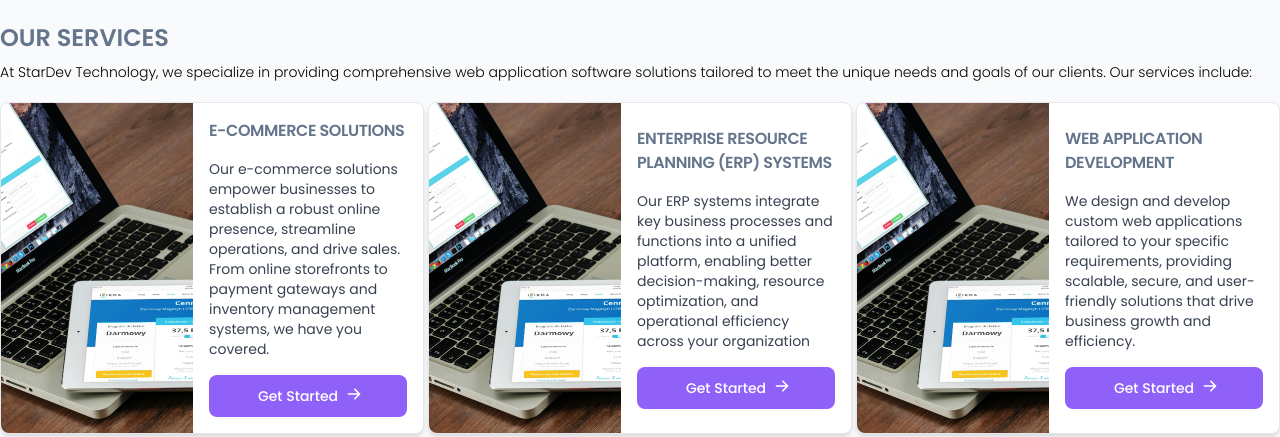
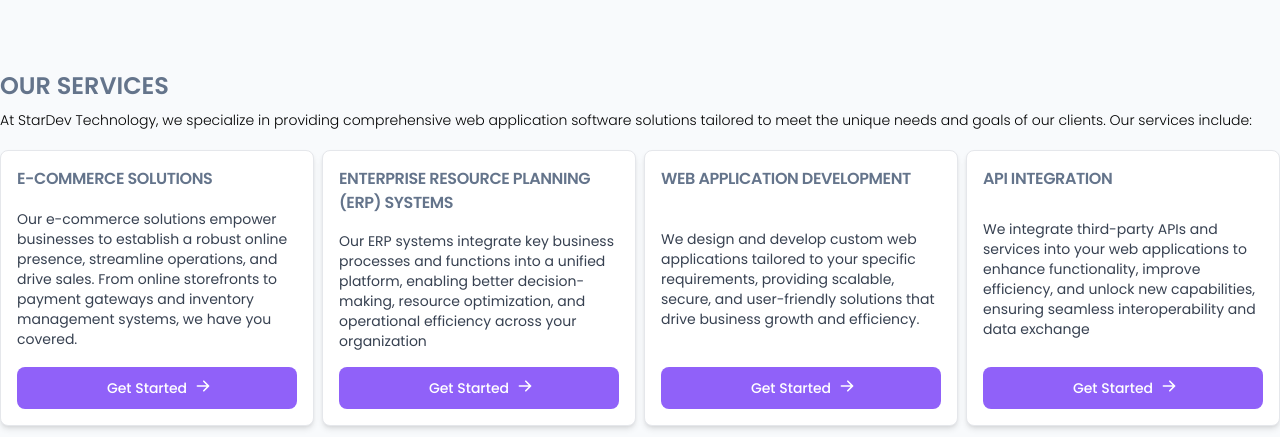
Before and after one commit to NzizaOscar250/StarDev, a React (Vite) app: page / in a window 1280 px wide. Shown: the part 454-891 px from the top of the page. Built offline with nearby package versions, Linux system fonts and the light colour scheme; grey boxes are pictures that could not be loaded.

Commit message:
added profile on whatsapp

```diff
--- a/src/pages/Pricing.jsx
+++ b/src/pages/Pricing.jsx
@@ -19,7 +19,8 @@
               Hourly Rates
               </h5>
               <p className="font-normal text-sm text-gray-700 dark:text-gray-400">
-              For projects where the scope is not fully defined or requires ongoing development and support, we offer hourly rates.
+              For projects where the scope is not fully defined or requires ongoing development and support,
+              we offer hourly rates.
 
               </p>
 
@@ -33,7 +34,8 @@
               Fixed-Price Projects
               </h5>
               <p className="font-normal text-sm text-gray-700 dark:text-gray-400">
-              For well-defined projects with clear requirements, we provide fixed-price quotes to ensure transparency and budget predictability.
+              For well-defined projects with clear requirements,
+              we provide fixed-price quotes to ensure transparency and budget predictability.
 
               </p>
 
@@ -57,13 +59,13 @@
            </Card>
 
     </div>
-    <Blockquote className="my-4 border-l-4 border-gray-300 bg-purple-300 p-4 dark:border-gray-500
+    {/* <Blockquote className="my-4 border-l-4 border-gray-300 bg-purple-300 p-4 dark:border-gray-500
      dark:bg-gray-800 font-semibold  text-sm text-slate-500">
     To receive a personalized quote for your project or to learn more about our pricing options,
     please contact us. Our team will be happy to discuss your project requirements, provide an estimate, and answer any questions you may have.
 
 
-      </Blockquote>
+      </Blockquote> */}
     </div>
 
   );
--- a/src/pages/Whatsapp.jsx
+++ b/src/pages/Whatsapp.jsx
@@ -6,8 +6,9 @@
   const handleSubmit = (e)=>{
     e.preventDefault()
     console.log(e)
+
   }
   return (
-      <FloatingWhatsApp chatMessage=" Welcome to StarDev Technology!  Let's chat and turn your ideas into reality"  statusMessage="Innovate. Illuminate. Elevate." phoneNumber='+25 0785140170' accountName='StarDev Technology' avatar={profile}  onSubmit={handleSubmit} />
+      <FloatingWhatsApp  notificationLoop={2} chatMessage=" Welcome to StarDev Technology!  Let's chat and turn your ideas into reality"  statusMessage="Innovate. Illuminate. Elevate." phoneNumber='+25 0785140170' accountName='StarDev Technology' avatar={profile}  onSubmit={handleSubmit} />
   )
 }
--- a/src/view/Home.jsx
+++ b/src/view/Home.jsx
@@ -14,11 +14,11 @@
          <div className='container py-5'>
              <div className='grid grid-cols-3 sm:grid-cols-6 gap-3 justify-items-center items-center  '>
              <div className='col-span-3 lg:hidden flex flex-col justify-center items-center'>
-               <h1 className='text-gray-100 uppercase font-semibold text-3xl leading-snug py-2 text-center'>We make it happen</h1>
-                  <img src={hero} alt='star dev' className="drop-shadow h-[140px]"/>
+               {/* <h1 className='text-gray-100 uppercase font-semibold text-3xl leading-snug py-2 text-center'>We make it happen</h1> */}
+                  <img src={hero} alt='star dev' className="drop-shadow p-2 w-10/12 "/>
               </div>
               <div className='col-span-3 px-2'>
-                 <h1 className='text-gray-100 uppercase font-semibold text-4xl leading-snug hidden lg:block'>We'll make it happen</h1>
+                 <h1 className='text-gray-100 uppercase font-semibold text-4xl leading-snug '>We'll make it happen</h1>
                  <h2 className="text-gray-100 uppercase font-semibold text-xl">Make Your Business BOLD</h2>
                  <p className='text-gray-50  py-3 leading-6 font-light'>Welcome to StarDev Technology – where innovation meets excellence, and success knows no bounds.
                   <br/><br/>
@@ -38,15 +38,15 @@
 
     <div className='container my-3  py-3 px-2 md:px-0'>
 
-      <div>
+      <div className='my-[3rem] '>
          <h2 className='text-slate-500 uppercase font-semibold text-2xl'>Our Services  </h2>
           <p className='font-light  text-sm my-2'>At StarDev Technology, we specialize in providing comprehensive web application software solutions tailored to meet the unique needs and goals of our clients. Our services include:</p>
 
-          <div className='grid grid-cols-1 sm:grid-cols-3 gap-1  cards py-3   mb-2'>
+          <div className='grid grid-cols-1 sm:grid-cols-4 gap-2  cards py-3   mb-2'>
 
 
-           <Card href="#" className=" p-0" theme={{root:{children:'flex h-full flex-col justify-center gap-4 p-4',href:''},
-           img:{base:'hidden lg:block'}}} imgSrc={abt} horizontal>
+           <Card href="#" className=" p-0" theme={{root:{children:'flex h-full flex-col justify-between gap-4 p-4',href:''},
+           img:{base:'hidden lg:block'}}} >
               <h5 className="text-md  tracking-tight uppercase text-slate-500 font-semibold dark:text-white">
                 E-Commerce Solutions
               </h5>
@@ -66,8 +66,8 @@
              </Button>
            </Card>
 
-           <Card href="#" className=" p-0"  theme={{root:{children:'flex h-full flex-col justify-center gap-4 p-4',href:''},
-           img:{base:'hidden lg:block'}}}  imgSrc={abt} horizontal >
+           <Card href="#" className=" p-0"  theme={{root:{children:'flex h-full flex-col  justify-between  gap-4 p-4',href:''},
+           img:{base:'hidden lg:block'}}}   >
               <h5 className="text-md  tracking-tight uppercase text-slate-500 font-semibold dark:text-white">
                 Enterprise Resource Planning (ERP) Systems
               </h5>
@@ -87,8 +87,7 @@
              </Button>
            </Card>
 
-          <Card href="#" className=" p-0"  theme={{root:{children:'flex h-full flex-col justify-center gap-4 p-4',href:''},
-           img:{base:'hidden lg:block'}}}  imgSrc={abt} horizontal>
+          <Card href="#" className=" p-0"  theme={{root:{children:'flex h-full flex-col  justify-between  gap-4 p-4',href:''}}}  >
               <h5 className="text-md  tracking-tight uppercase text-slate-500 font-semibold dark:text-white">
                 Web Application Development
               </h5>
@@ -107,8 +106,8 @@
             </svg>
              </Button>
            </Card>
-           <Card href="#" className=" p-0"  theme={{root:{children:'flex h-full flex-col justify-center gap-4 p-4',href:''},
-           img:{base:'hidden lg:block'}}}  imgSrc={code}  horizontal >
+           <Card href="#" className=" p-0"  theme={{root:{children:'flex h-full flex-col justify-between gap-4 p-4',href:''},
+           img:{base:'hidden lg:block'}}}   >
               <h5 className="text-md  tracking-tight uppercase text-slate-500 font-semibold dark:text-white">
                 API Integration
               </h5>
@@ -127,7 +126,6 @@
             </svg>
              </Button>
            </Card>
-
 
 
 
```
